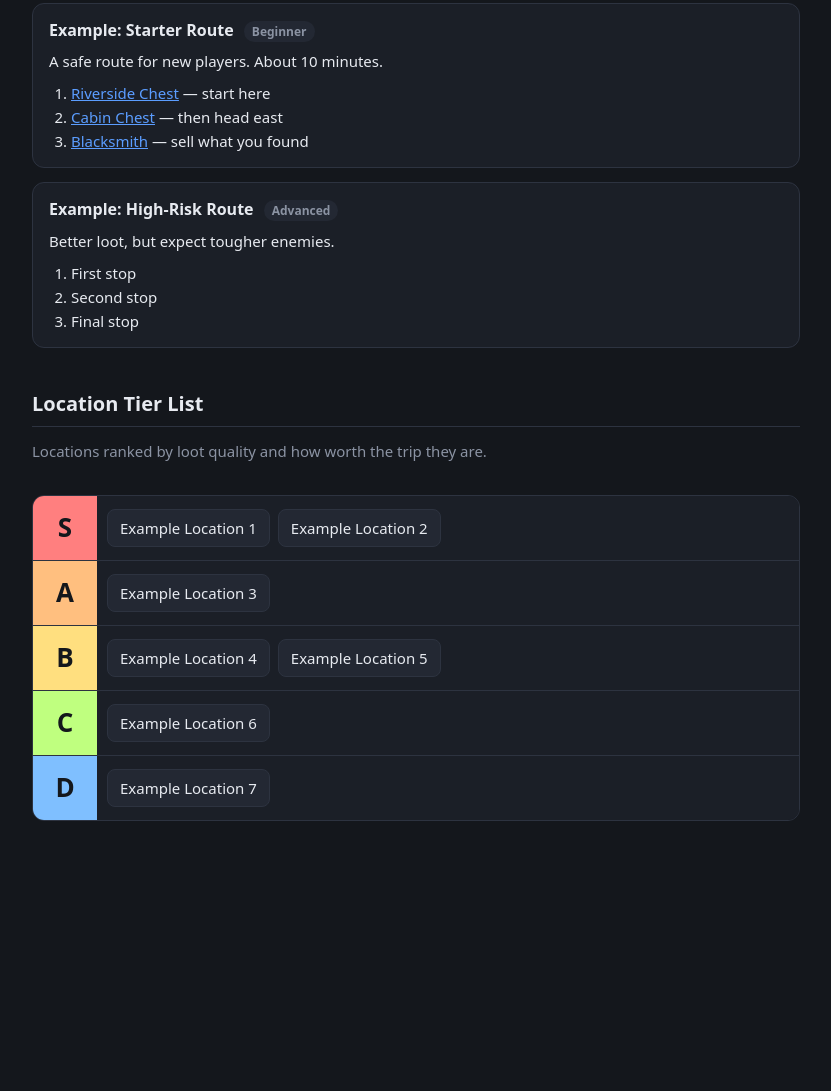
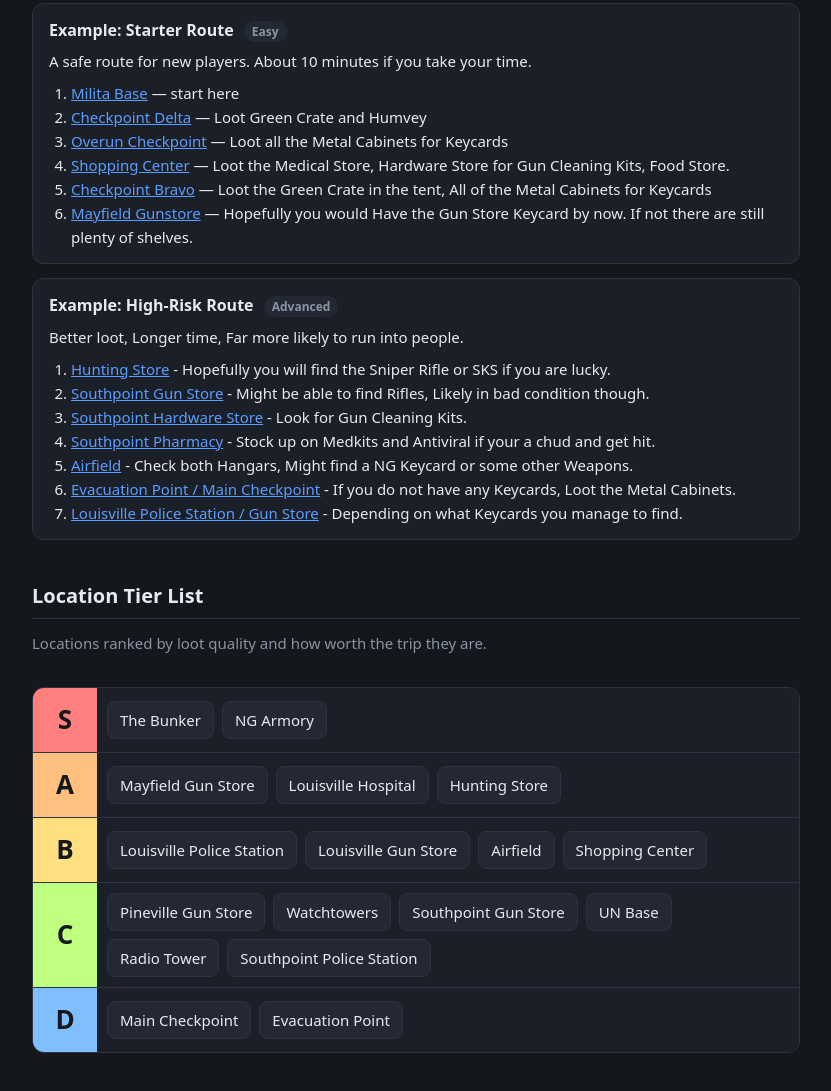
Before and after one commit to DancingMan1234/InfectedLandsMap, a plain HTML site: page notes.html in a window 1280 px wide. Shown: the part 735-1826 px from the top of the page, without its empty margins (224-1055 px from the left). Before the commit the page ends 1616 px from the top, so only its background shows below. Drawn offline with Linux system fonts and the light colour scheme.

Commit message:
Fixed up the Notes page, Tierlist and some loot runs

```diff
--- a/notes.html
+++ b/notes.html
@@ -173,22 +173,29 @@
     <h2>Loot Routes</h2>
 
     <div class="card">
-      <h3>Example: Starter Route <span class="tag">Beginner</span></h3>
-      <p>A safe route for new players. About 10 minutes.</p>
+      <h3>Example: Starter Route <span class="tag">Easy</span></h3>
+      <p>A safe route for new players. About 10 minutes if you take your time.</p>
       <ol>
-        <li><a href="index.html#c1">Riverside Chest</a> — start here</li>
-        <li><a href="index.html#c2">Cabin Chest</a> — then head east</li>
-        <li><a href="index.html#n1">Blacksmith</a> — sell what you found</li>
+        <li><a href="index.html#c1">Milita Base</a> — start here</li>
+        <li><a href="index.html#c2">Checkpoint Delta</a> — Loot Green Crate and Humvey</li>
+        <li><a href="index.html#n1">Overun Checkpoint</a> — Loot all the Metal Cabinets for Keycards</li>
+        <li><a href="index.html#n21">Shopping Center</a> — Loot the Medical Store, Hardware Store for Gun Cleaning Kits, Food Store.</li>
+        <li><a href="index.html#n21">Checkpoint Bravo</a> — Loot the Green Crate in the tent, All of the Metal Cabinets for Keycards</li>
+        <li><a href="index.html#n21">Mayfield Gunstore</a> — Hopefully you would Have the Gun Store Keycard by now. If not there are still plenty of shelves.</li>
       </ol>
     </div>
 
     <div class="card">
       <h3>Example: High-Risk Route <span class="tag">Advanced</span></h3>
-      <p>Better loot, but expect tougher enemies.</p>
+      <p>Better loot, Longer time, Far more likely to run into people.</p>
       <ol>
-        <li>First stop</li>
-        <li>Second stop</li>
-        <li>Final stop</li>
+        <li><a href="index.html#c16">Hunting Store</a> - Hopefully you will find the Sniper Rifle or SKS if you are lucky.</li>
+        <li><a href="index.html#c17">Southpoint Gun Store</a> - Might be able to find Rifles, Likely in bad condition though.</li>
+        <li><a href="index.html#c18">Southpoint Hardware Store</a> - Look for Gun Cleaning Kits.</li>
+        <li><a href="index.html#c181">Southpoint Pharmacy</a> - Stock up on Medkits and Antiviral if your a chud and get hit.</li>
+        <li><a href="index.html#c182">Airfield</a> - Check both Hangars, Might find a NG Keycard or some other Weapons.</li>
+        <li><a href="index.html#c182">Evacuation Point / Main Checkpoint</a> - If you do not have any Keycards, Loot the Metal Cabinets.</li>
+        <li><a href="index.html#c182">Louisville Police Station / Gun Store</a> - Depending on what Keycards you manage to find.</li>
       </ol>
     </div>
 
@@ -209,37 +216,50 @@
       <div class="tier-row">
         <div class="tier-label tier-s">S</div>
         <div class="tier-items">
-          <a class="tier-item" href="index.html#c1">Example Location 1</a>
-          <span class="tier-item">Example Location 2</span>
+          <a class="tier-item" href="index.html#c1">The Bunker</a>
+          <a class="tier-item" href="index.html#c2">NG Armory</a>
         </div>
       </div>
 
       <div class="tier-row">
         <div class="tier-label tier-a">A</div>
         <div class="tier-items">
-          <span class="tier-item">Example Location 3</span>
+          <a class="tier-item" href="index.html#c3">Mayfield Gun Store</a>
+          <a class="tier-item" href="index.html#c4">Louisville Hospital</a>
+          <a class="tier-item" href="index.html#c5">Hunting Store</a>
         </div>
       </div>
 
       <div class="tier-row">
         <div class="tier-label tier-b">B</div>
         <div class="tier-items">
-          <span class="tier-item">Example Location 4</span>
-          <span class="tier-item">Example Location 5</span>
+          <a class="tier-item" href="index.html#c6">Louisville Police Station</a>
+          <a class="tier-item" href="index.html#c7">Louisville Gun Store</a>
+          <a class="tier-item" href="index.html#c8">Airfield</a>
+          <a class="tier-item" href="index.html#c8">Shopping Center</a>
+
+
+
         </div>
       </div>
 
       <div class="tier-row">
         <div class="tier-label tier-c">C</div>
         <div class="tier-items">
-          <span class="tier-item">Example Location 6</span>
+          <a class="tier-item" href="index.html#c9">Pineville Gun Store</a>
+          <a class="tier-item" href="index.html#c10">Watchtowers</a>
+          <a class="tier-item" href="index.html#c11">Southpoint Gun Store</a>
+          <a class="tier-item" href="index.html#c12">UN Base</a>
+          <a class="tier-item" href="index.html#c13">Radio Tower</a>
+          <a class="tier-item" href="index.html#c111">Southpoint Police Station</a>
         </div>
       </div>
 
       <div class="tier-row">
         <div class="tier-label tier-d">D</div>
         <div class="tier-items">
-          <span class="tier-item">Example Location 7</span>
+          <a class="tier-item" href="index.html#c14">Main Checkpoint</a>
+          <a class="tier-item" href="index.html#c15">Evacuation Point</a>
         </div>
       </div>
 
```
